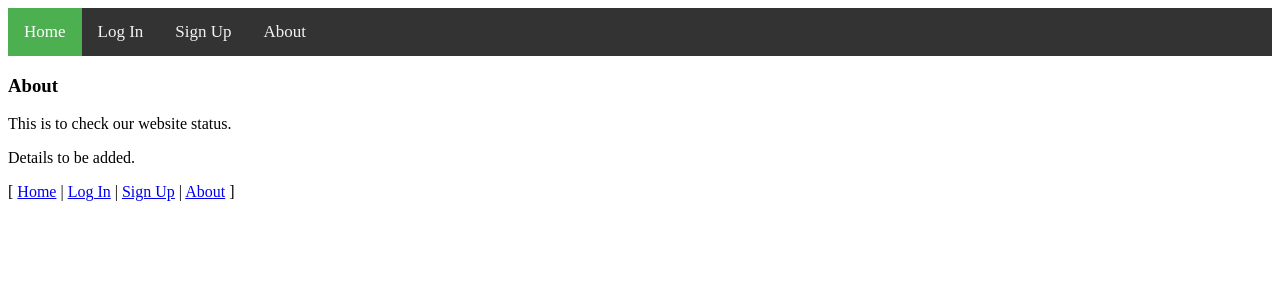
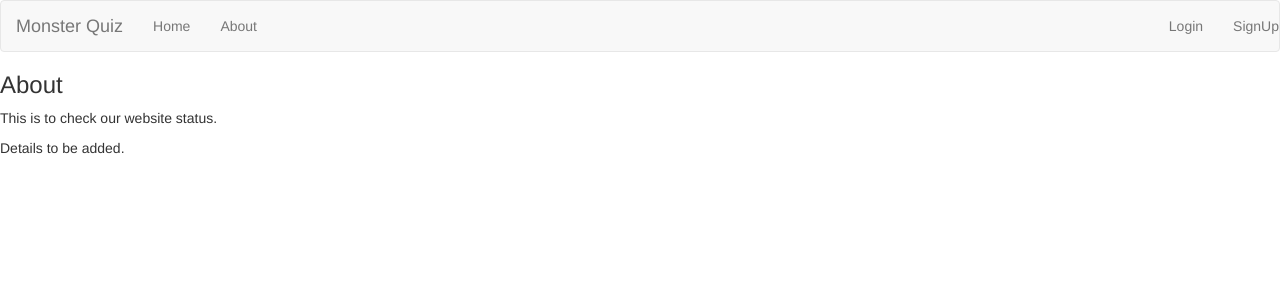
Before and after one commit to williamgl/CapstoneInFlask, a Flask app: page /about in a window 1280 px wide. Shown: the top 300 px of the page. Run offline with Flask 2, Linux system fonts and the light colour scheme; some libraries are stand-ins or nearby versions.

Commit message:
Extends about page using layout template

```diff
--- a/templates/about.j2
+++ b/templates/about.j2
@@ -1,28 +1,8 @@
-<!DOCTYPE html>
-<html>
-<head>
-	<meta charset="UTF=8">
-	<title>Monster Quiz</title>
-    <link rel="stylesheet" type="text/css" href="{{ url_for('static', filename='css/style.css') }}">
-</head>
-
-<body>
-	<!-- Top navigation bar reference: https://www.w3schools.com/howto/howto_js_topnav.asp -->
-	<div class="topNav">
-	  <a class="active" href="index">Home</a>
-	  <a href="login">Log In</a>
-	  <a href="signup">Sign Up</a>
-	  <a href="about">About</a>
-	</div>
-
-	<div>
-		<p></p>
-		<h3>About</h3>
-		<p>This is to check our website status.</p>
-		<p>Details to be added.</p>
-		<p></p>
-	</div>
-
-    [ <a href="index">Home</a> | <a href="login">Log In</a> | <a href="signup">Sign Up</a> | <a href="about">About</a> ]
-</body>
-</html>
+{% extends "layout.j2" %}
+{% block sub_content %}
+	<p></p>
+	<h3>About</h3>
+	<p>This is to check our website status.</p>
+	<p>Details to be added.</p>
+	<p></p>
+{% endblock %}
```
